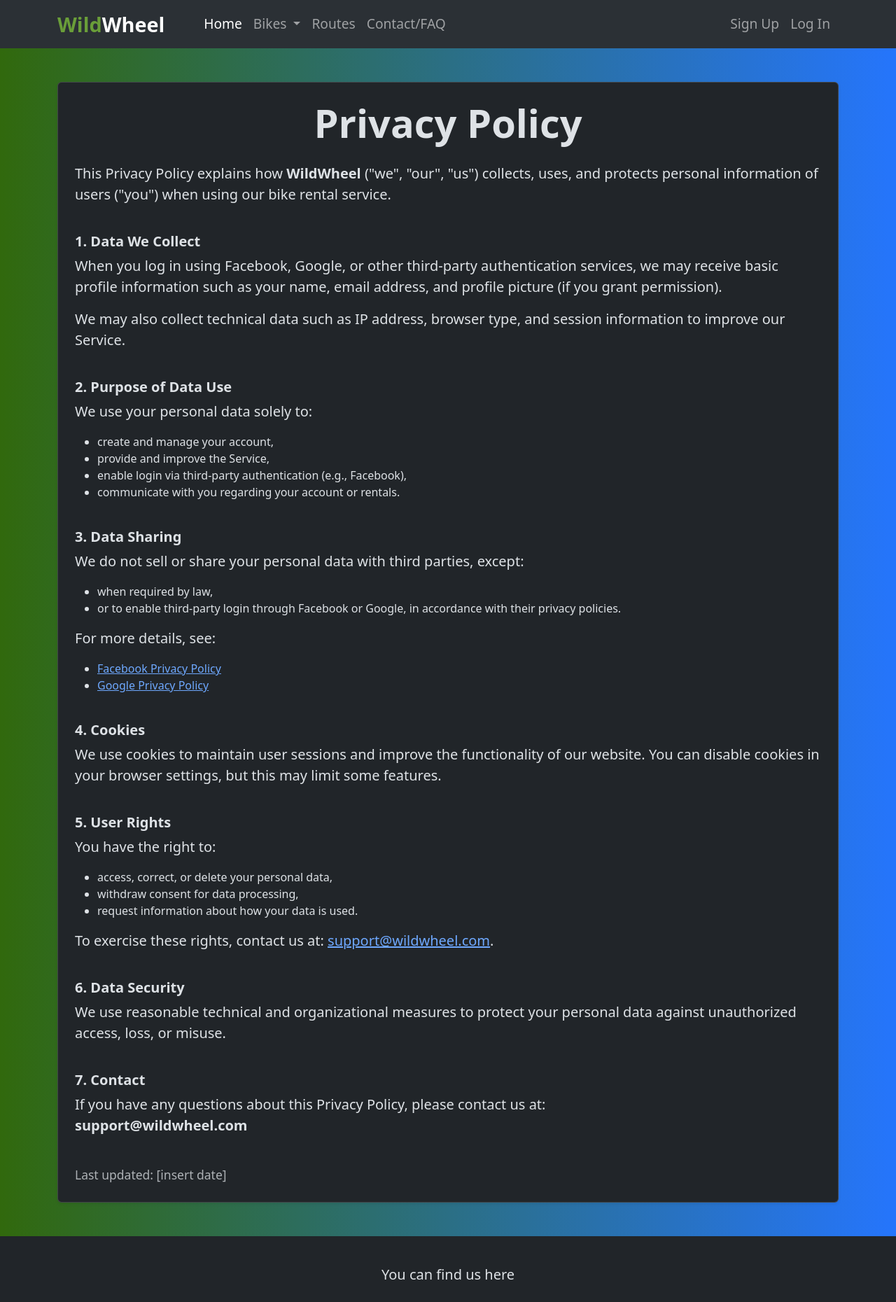
After one commit to AroOsw/bike-rental-django, a Django app: page /privacy-policy/ in a window 1280 px wide. The commit adds this page. Shown: the top 1860 px of the page at 70% size. Run offline with Django 5.2, Linux system fonts and the light colour scheme; some libraries are stand-ins or nearby versions.

Commit message:
feat: Added privacy policy page for login through facebook

```diff
--- a/core/templates/footer.html
+++ b/core/templates/footer.html
@@ -9,6 +9,7 @@
     <li class="nav-item"><a href="{% url 'routes' %}" class="nav-link px-2 text-body-secondary">Routes</a></li>
     <li class="nav-item"><a href="{% url 'reservations' %}" class="nav-link px-2 text-body-secondary">Reservations</a></li>
     <li class="nav-item"><a href="{% url 'contact' %}" class="nav-link px-2 text-body-secondary">Contact</a></li>
+    <li class="nav-item"><a href="{% url 'privacy' %}" class="nav-link px-2 text-body-secondary">Privacy Policy</a></li>
   </ul>
   <p class="text-center text-body-secondary">© 2025 WildWheel</p>
 </footer>
--- /dev/null
+++ b/core/templates/privacy_policy.html
@@ -0,0 +1,57 @@
+{% extends 'base.html' %}
+
+{% block content %}
+<div class="container my-5" data-bs-theme="dark">
+  <div class="card p-4 shadow-sm">
+    <h2 class="text-center mb-4">Privacy Policy</h2>
+
+    <p>This Privacy Policy explains how <strong>WildWheel</strong> ("we", "our", "us") collects, uses, and protects personal information of users ("you") when using our bike rental service.</p>
+
+    <h5 class="mt-4">1. Data We Collect</h5>
+    <p>When you log in using Facebook, Google, or other third-party authentication services, we may receive basic profile information such as your name, email address, and profile picture (if you grant permission).</p>
+    <p>We may also collect technical data such as IP address, browser type, and session information to improve our Service.</p>
+
+    <h5 class="mt-4">2. Purpose of Data Use</h5>
+    <p>We use your personal data solely to:</p>
+    <ul>
+      <li>create and manage your account,</li>
+      <li>provide and improve the Service,</li>
+      <li>enable login via third-party authentication (e.g., Facebook),</li>
+      <li>communicate with you regarding your account or rentals.</li>
+    </ul>
+
+    <h5 class="mt-4">3. Data Sharing</h5>
+    <p>We do not sell or share your personal data with third parties, except:</p>
+    <ul>
+      <li>when required by law,</li>
+      <li>or to enable third-party login through Facebook or Google, in accordance with their privacy policies.</li>
+    </ul>
+    <p>For more details, see:</p>
+    <ul>
+      <li><a href="https://www.facebook.com/privacy/policy" target="_blank" rel="noopener noreferrer">Facebook Privacy Policy</a></li>
+      <li><a href="https://policies.google.com/privacy" target="_blank" rel="noopener noreferrer">Google Privacy Policy</a></li>
+    </ul>
+
+    <h5 class="mt-4">4. Cookies</h5>
+    <p>We use cookies to maintain user sessions and improve the functionality of our website. You can disable cookies in your browser settings, but this may limit some features.</p>
+
+    <h5 class="mt-4">5. User Rights</h5>
+    <p>You have the right to:</p>
+    <ul>
+      <li>access, correct, or delete your personal data,</li>
+      <li>withdraw consent for data processing,</li>
+      <li>request information about how your data is used.</li>
+    </ul>
+    <p>To exercise these rights, contact us at: <a href="mailto:support@wildwheel.com">support@wildwheel.com</a>.</p>
+
+    <h5 class="mt-4">6. Data Security</h5>
+    <p>We use reasonable technical and organizational measures to protect your personal data against unauthorized access, loss, or misuse.</p>
+
+    <h5 class="mt-4">7. Contact</h5>
+    <p>If you have any questions about this Privacy Policy, please contact us at:<br>
+    <strong>support@wildwheel.com</strong></p>
+
+    <p class="text-muted mt-4 mb-0"><small>Last updated: [insert date]</small></p>
+  </div>
+</div>
+{% endblock %}
--- a/core/urls.py
+++ b/core/urls.py
@@ -14,6 +14,7 @@ urlpatterns = [
     path("routes/", views.routes, name="routes"),
     path("routes/download_gpx/<int:id>", views.download_gpx, name="download_gpx"),
     path("terms/", views.terms, name="terms"),
+    path("privacy-policy/", views.privacy, name="privacy"),
     path("profile/", views.profile, name="profile"),
     # path("logout_user/", views.logout_user, name="logout_user"),
 ]
--- a/core/views.py
+++ b/core/views.py
@@ -252,6 +252,10 @@ def terms(request):
     """Render the terms of service page."""
     return render(request, "terms.html", {})
 
+def privacy(request):
+    """Render the privacy policy page."""
+    return render(request, "privacy_policy.html", {})
+
 @login_required
 def profile(request):
     """Render the user profile page."""
```
